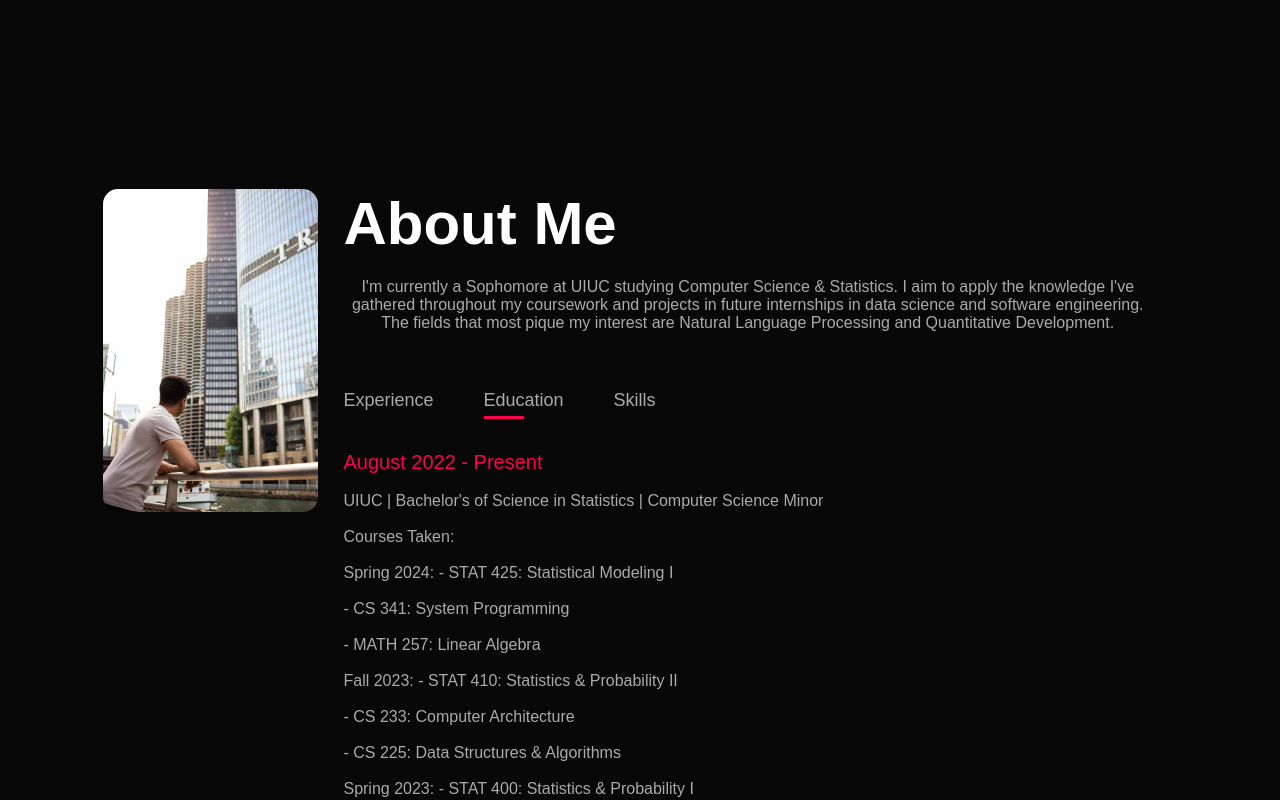
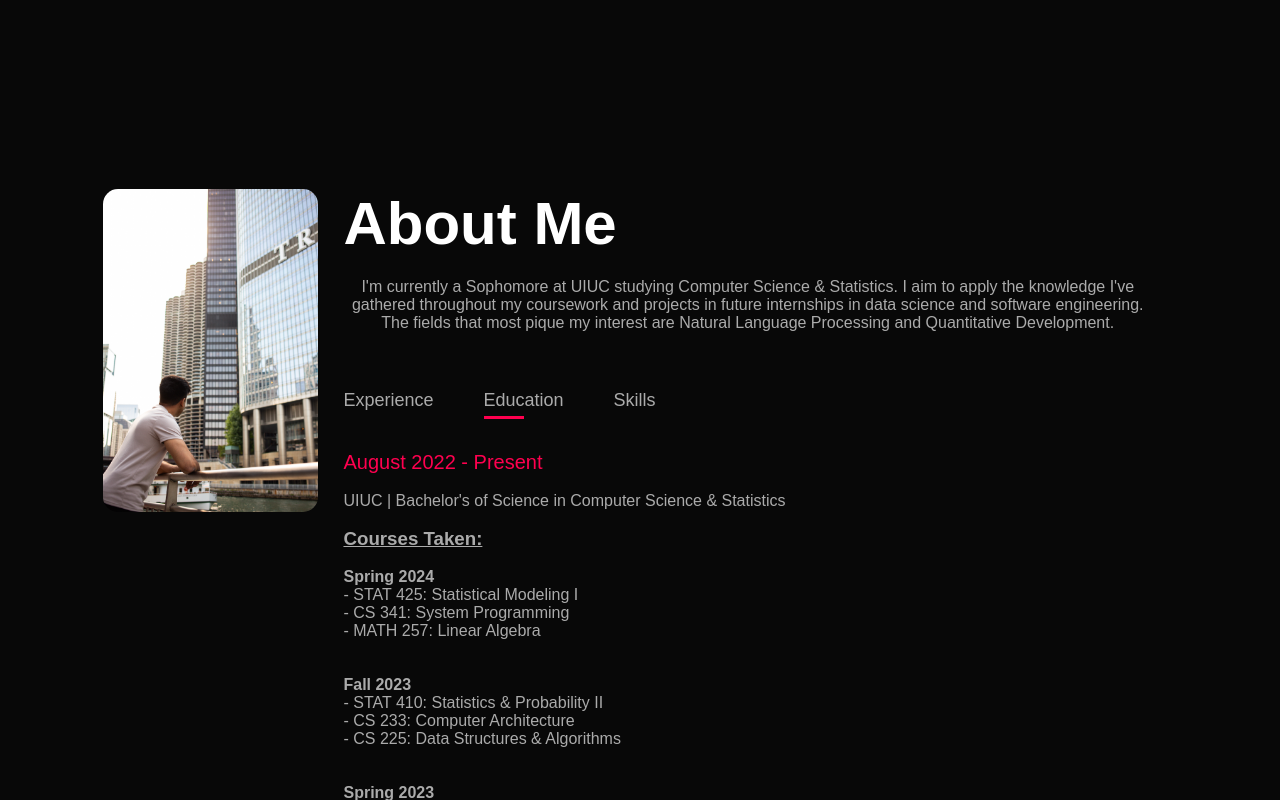
Before and after one commit to Shanav12/Personal_Portfolio, a plain HTML site: page index.html in a window 1280 px wide. Both pictures are taken after a click on the element "Education". Shown: the part 701-1501 px from the top of the page. Drawn offline with Linux system fonts and the light colour scheme.

Commit message:
Reformatted education

```diff
--- a/index.html
+++ b/index.html
@@ -75,23 +75,23 @@
                         <div class="tab-contents" id="education">
                             <ul>
                                 <li><span>August 2022 - Present</span><br><br>
-                                UIUC | Bachelor's of Science in Statistics | Computer Science Minor<br><br>
-                                Courses Taken:<br><br>
-                                Spring 2024:
-                                 - STAT 425: Statistical Modeling I<br><br>
-                                 - CS 341: System Programming<br><br>
-                                 - MATH 257: Linear Algebra<br><br>
+                                UIUC | Bachelor's of Science in Computer Science & Statistics<br><br>
+                                <h3><u>Courses Taken:</u></h3><br>
+                                <b>Spring 2024</b><br>
+                                 - STAT 425: Statistical Modeling I<br>
+                                 - CS 341: System Programming<br>
+                                 - MATH 257: Linear Algebra<br><br><br>
 
-                                 Fall 2023:
-                                 - STAT 410: Statistics & Probability II<br><br>
-                                 - CS 233: Computer Architecture<br><br>
-                                 - CS 225: Data Structures & Algorithms<br><br>
+                                 <b>Fall 2023</b><br>
+                                 - STAT 410: Statistics & Probability II<br>
+                                 - CS 233: Computer Architecture<br>
+                                 - CS 225: Data Structures & Algorithms<br><br><br>
 
-                                 Spring 2023:
-                                 - STAT 400: Statistics & Probability I<br><br>
-                                 - CS 128: Introduction to Computer Science II<br><br>
+                                 <b>Spring 2023</b><br>
+                                 - STAT 400: Statistics & Probability I<br>
+                                 - CS 128: Introduction to Computer Science II<br><br><br>
 
-                                 Fall 2022:
+                                 <b>Fall 2022</b><br>
                                  - STAT 107: Data Science Discovery<br>
                                  - CS 124: Introduction to Computer Science I<br><br>
 
```
